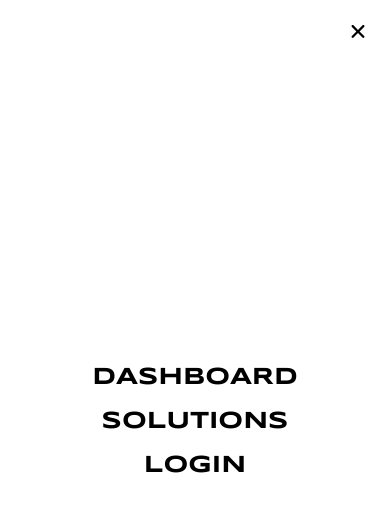
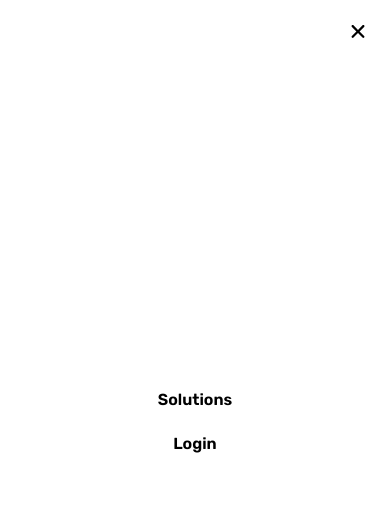
Before and after one commit to pranavkannepalli/loop, a Next.js app: page /login in a window 390 px wide. Both pictures are taken after a click on the icon 304 px from the left and 52 px from the top of the page. Shown: the top 512 px of the page. Built offline with nearby package versions, Linux system fonts and the light colour scheme.

Commit message:
added for mobile as well

```diff
--- a/app/login/page.jsx
+++ b/app/login/page.jsx
@@ -25,7 +25,7 @@ export default function Login() {
 				<h2>Login</h2>
 				<TextInput
 					placeholder="Email"
-					prefix={<Icon name="person" />}
+					prefix={<Icon name="account" />}
 					value={username}
 					onChange={(e) => {
 						setUsername(e.target.value);
--- a/components/Navbar/index.js
+++ b/components/Navbar/index.js
@@ -58,15 +58,26 @@ export default function Navbar() {
 						className="z-50 t-0 fixed w-full h-full gap-[20px] bg-white-100 flex flex-col items-center justify-center"
 					>
 						<Icon name="add" className="absolute top-[20px] right-[20px]" style={{ transform: "rotate(45deg)" }} onClick={() => changeShowMenu(false)} />
-						<Link onClick={() => changeShowModal(false)} href="/dashboard">
-							<h3>Dashboard</h3>{" "}
+						{loggedIn && (
+							<Link onClick={() => changeShowModal(false)} href="/dashboard">
+								Dashboard
+							</Link>
+						)}
+						<Link onClick={() => changeShowModal(false)} href="/solutions">
+							Solutions
 						</Link>
-						<Link onClick={() => changeShowModal(false)} href="/solutions">
-							<h3>Solutions</h3>
-						</Link>
-						<Link onClick={() => changeShowModal(false)} href="/login">
-							<h3>Login</h3>
-						</Link>
+						{!loggedIn && (
+							<div
+								className="link cursor-pointer"
+								onClick={() => {
+									if (pathname != "/login") setRedirect(pathname);
+									changeShowModal(false);
+									router.push("/login");
+								}}
+							>
+								Login
+							</div>
+						)}
 					</motion.div>
 				)}
 			</AnimatePresence>
```
